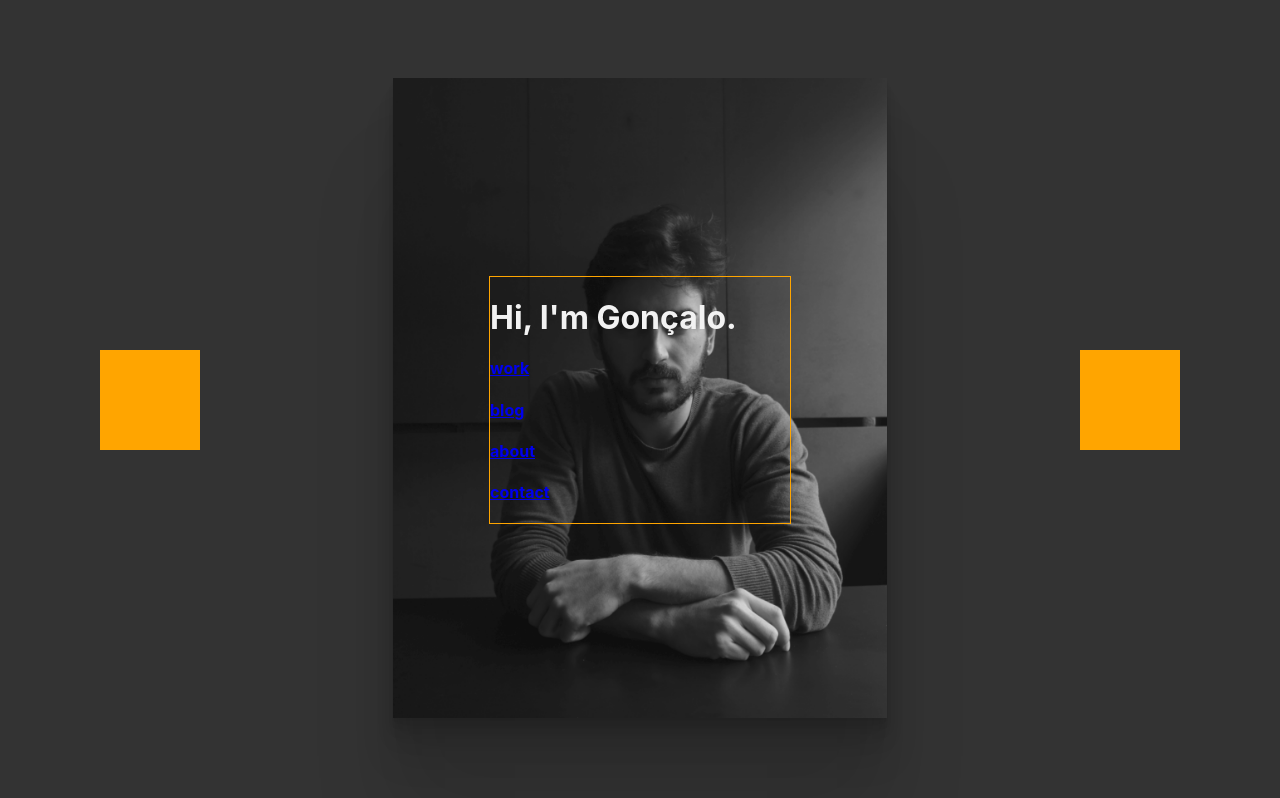
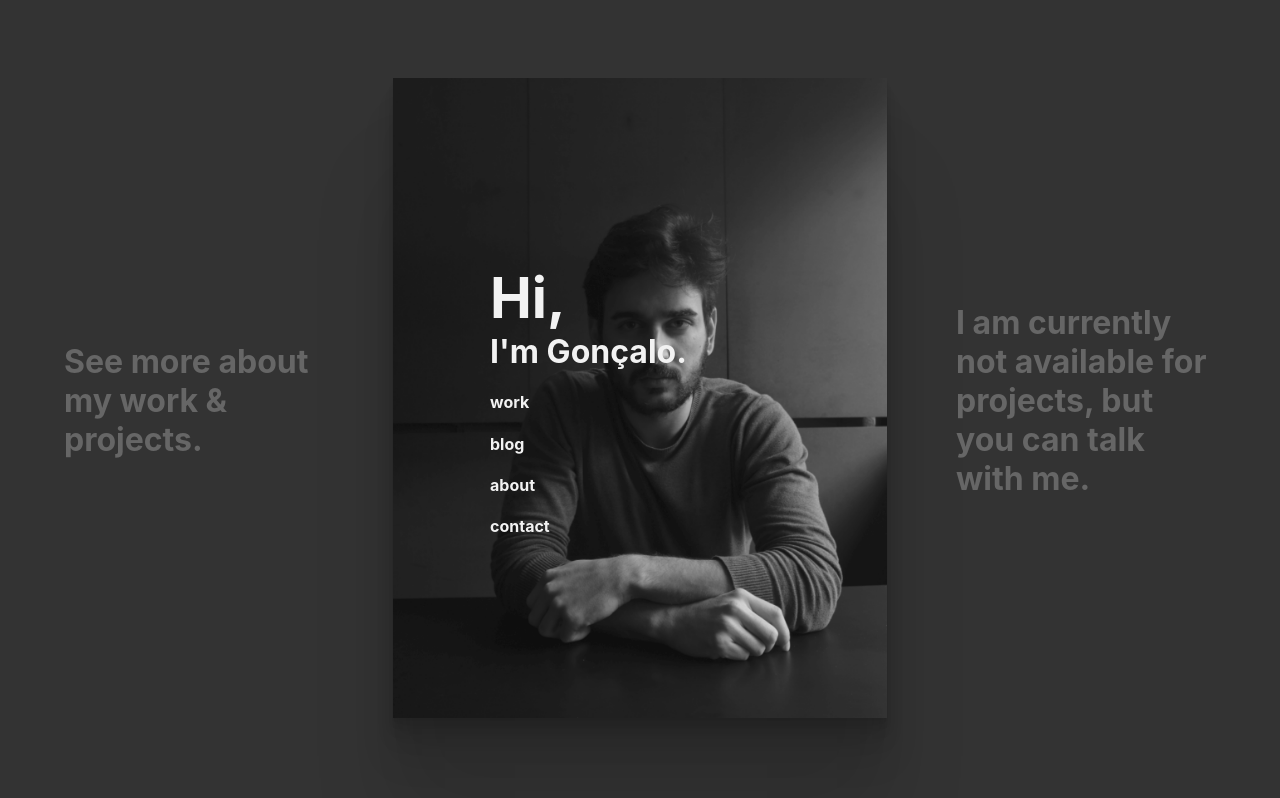
Before and after one commit to goncaloferreira92/goncalof-website, a React (Create React App) app: page / in a window 1280 px wide. Shown: the top 798 px of the page. Built offline with nearby package versions, Linux system fonts and the light colour scheme.

Commit message:
HomePage visual overhaul

```diff
--- a/src/css/App.css
+++ b/src/css/App.css
@@ -4,6 +4,7 @@ body, html {
   height: 100vh;
   padding: 0;
   margin: 0;
+  color: #F2F2F2;
 }
 
 body ::-webkit-scrollbar, html ::-webkit-scrollbar {
@@ -69,7 +70,11 @@ body {
   position: absolute;
   color: #F2F2F2;
   width: 300px;
-  border: 1px solid orange;
+}
+
+.home-main-container .text-and-links a {
+  color: #F2F2F2;
+  text-decoration: none;
 }
 
 .home-main-container .left-text,
@@ -84,6 +89,30 @@ body {
   -webkit-box-flex: 1;
       -ms-flex-positive: 1;
           flex-grow: 1;
+  font-weight: bold;
+  font-size: 2rem;
+  z-index: 1;
+}
+
+.home-main-container .left-text .side-text,
+.home-main-container .right-text .side-text {
+  max-width: 260px;
+  color: #666666;
+  opacity: 0;
+  transition: all 200ms ease-in-out;
+  -webkit-transition: all 200ms ease-in-out;
+  -moz-transition: all 200ms ease-in-out;
+  -o-transition: all 200ms ease-in-out;
+}
+
+.home-main-container .left-text .side-text:hover,
+.home-main-container .right-text .side-text:hover {
+  color: #F2F2F2;
+  cursor: pointer;
+  transition: all 200ms ease-in-out;
+  -webkit-transition: all 200ms ease-in-out;
+  -moz-transition: all 200ms ease-in-out;
+  -o-transition: all 200ms ease-in-out;
 }
 
 .home-main-container .left-text .child,
@@ -91,7 +120,6 @@ body {
   width: 100px;
   height: 100px;
   margin: 100px;
-  background-color: orange;
   opacity: 0;
 }
 
@@ -99,12 +127,14 @@ body {
   -webkit-box-pack: start;
       -ms-flex-pack: start;
           justify-content: flex-start;
+  margin-left: 5%;
 }
 
 .home-main-container .right-text {
   -webkit-box-pack: end;
       -ms-flex-pack: end;
           justify-content: flex-end;
+  margin-right: 5%;
 }
 
 #work {
@@ -126,7 +156,7 @@ body {
 }
 
 @media (min-width: 960px) {
-  .child {
+  .side-text {
     opacity: 1 !important;
   }
 }
--- a/src/css/App.scss
+++ b/src/css/App.scss
@@ -52,6 +52,7 @@ body, html {
     height: 100vh;
     padding: 0;
     margin: 0;
+    color: $main-white;
     @include customScrollBar();
 }
 
@@ -85,7 +86,10 @@ body {
         position: absolute;
         color: $main-white;
         width: 300px;
-        border: 1px solid orange;
+        a {
+            color: $main-white;
+            text-decoration: none;
+        }
     }
     .left-text,
     .right-text {
@@ -93,16 +97,35 @@ body {
         align-items: center;
         height: 100%;
         flex-grow: 1;
+        font-weight: bold;
+        font-size: 2rem;
+        z-index: 1;
+        .side-text {
+            max-width: 260px;
+            color: #666666;
+            opacity: 0;
+            @include defaultAnimTransition();
+            &:hover {
+                color: #F2F2F2;
+                cursor: pointer;
+                @include defaultAnimTransition();
+            }
+        }
         .child {
             width: 100px;
             height: 100px;
             margin: 100px;
-            background-color: orange;
             opacity: 0;
         }
     }
-    .left-text { justify-content: flex-start; }
-    .right-text { justify-content: flex-end; }
+    .left-text {
+        justify-content: flex-start;
+        margin-left: 5%;
+    }
+    .right-text {
+        justify-content: flex-end;
+        margin-right: 5%;
+    }
 }
 
 #work {
@@ -122,7 +145,7 @@ body {
 }
 
 @media (min-width: 960px) {
-    .child {
+    .side-text {
         opacity: 1 !important;
     }
 }
--- a/src/pages/Home.tsx
+++ b/src/pages/Home.tsx
@@ -1,44 +1,55 @@
 
-import GoncaloPhoto from '../img/goncalo_photo.png';
+import React, { FunctionComponent } from "react";
 
-const Home = () => {
+import {
+    Typography,
+} from "@material-ui/core";
+
+import GoncaloPhoto from "../img/goncalo_photo.png";
+
+const Home: FunctionComponent = ({}): JSX.Element => {
     const transitionOnMouseLeave = () => {
-        let element: any = document.querySelector('.goncalo-photo');
-        element != null && (element.style.transition = '200ms ease-in-out');
+        let element: any = document.querySelector(".goncalo-photo");
+        element != null && (element.style.transition = "200ms ease-in-out");
         // TODO: there should be a way of knowing when the animation stops and perform a callback e.g.: requestAnimationFrame();
         setTimeout(() => {
-            element != null && (element.style.transition = 'none');
+            element != null && (element.style.transition = "none");
             // This is to set the transition only to the hover, otherwise the Auto Dimension will also be slaggy. :)
             // https://stackoverflow.com/questions/26095149/why-is-document-queryselector-not-working-on-pseudo-element
             var sheet = document.styleSheets[0];
             var rules = sheet.rules;
-            sheet.insertRule('.goncalo-photo:hover { transition: 200ms ease-in-out; }', rules.length);
+            sheet.insertRule(".goncalo-photo:hover { transition: 200ms ease-in-out; }", rules.length);
         }, 300);
     }
+
     return (
-        <div className='home-main-container' id='home'>
+        <div className="home-main-container" id="home">
 
-            <div className='left-text'>
-                <div className='child' />
+            <div className="left-text">
+                <div className="side-text">
+                    See more about my work &#38; projects.
+                </div>
             </div>
-            <div className='right-text'>
-                <div className='child' />
-                <p></p>
+            <div className="right-text">
+                <div className="side-text">
+                    I am currently not available for projects, but you can talk with me.
+                </div>
             </div>
 
-            <div className='goncalo-photo-container'>
-                <img src={GoncaloPhoto} className='goncalo-photo' alt='goncalo-main' onMouseLeave={() => transitionOnMouseLeave()} />
+            <div className="goncalo-photo-container">
+                <img src={GoncaloPhoto} className="goncalo-photo" alt="goncalo-main" onMouseLeave={() => transitionOnMouseLeave()} />
             </div>
-            <div className='text-and-links'>
+            <div className="text-and-links">
                 <h1>
-                    Hi,
+                    <span style={{ fontSize: "3.5rem" }}>Hi,</span><br/>
                     I'm Gonçalo.
                 </h1>
-
-                <h4><a href="#work">work</a></h4>
-                <h4><a href="#blog">blog</a></h4>
-                <h4><a href="#about">about</a></h4>
-                <h4><a href="#contact">contact</a></h4>
+                <div className="links">
+                    <h4><a href="#work">work</a></h4>
+                    <h4><a href="#blog">blog</a></h4>
+                    <h4><a href="#about">about</a></h4>
+                    <h4><a href="#contact">contact</a></h4>
+                </div>
             </div>
 
         </div>
```
Also changed, not shown: 2 other files (tests, documents, lock files or other folders).
